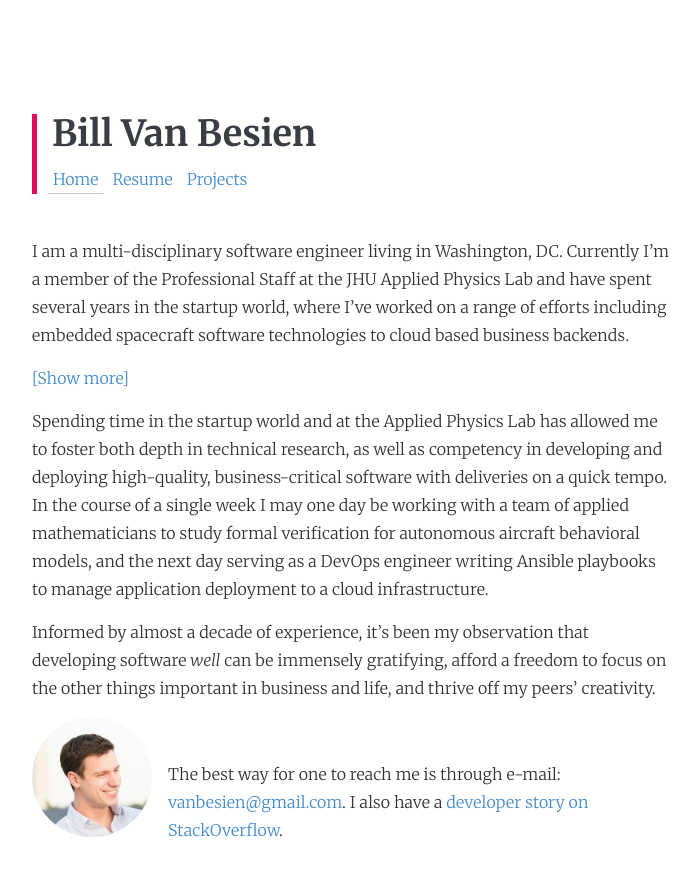
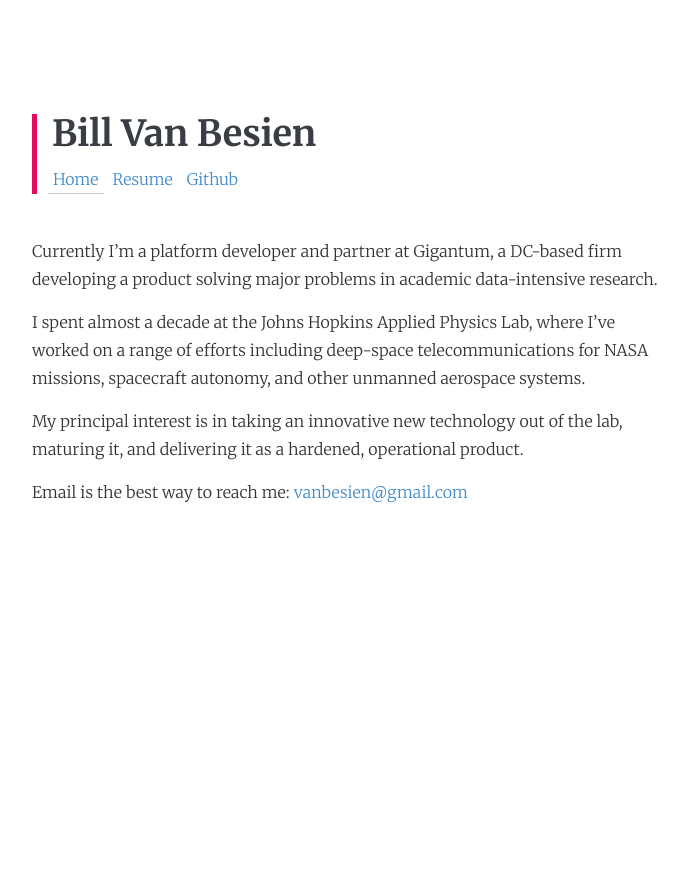
Before and after one commit to billvb/billvb.github.io, a Jekyll site: the page built from index.md, in a window 1280 px wide. Shown: the top 876 px of the page, without its empty margins (38-737 px from the left). Built offline with Jekyll 4.4.1, drawn with Linux system fonts in a browser that asks for light colours; nearby versions of some CDN libraries.

Commit message:
New text

```diff
--- a/_layouts/base.html
+++ b/_layouts/base.html
@@ -25,7 +25,10 @@
                 <ul class="nav nav-pills" id="pages-menu">
                     <li {% if page.title == "Home" %}class="active"{% endif %}><a href="/">Home</a></li>
                     <li {% if page.title == "Resume" %}class="active"{% endif %}><a href="/resume.html">Resume</a></li>
-                    <li {% if page.title == "Projects" %}class="active"{% endif %}><a href="/projects.html">Projects</a></li>
+                    <li><a href="http://github.com/billvb" target="_blank">Github</a></li>
+                    <!--
+		    <li {% if page.title == "Projects" %}class="active"{% endif %}><a href="/projects.html">Projects</a></li>
+		    -->
                 </ul>
             </div>
       </div>
--- a/index.md
+++ b/index.md
@@ -3,25 +3,10 @@ title: Home
 layout: base
 ---
 
-I am a multi-disciplinary software engineer living in Washington, DC. Currently I'm a member of the Professional Staff at the JHU Applied Physics Lab and have spent several years in the startup world, where I've worked on a range of efforts including embedded spacecraft software technologies to cloud based business backends.
+Currently I'm a platform developer and partner at Gigantum, a DC-based firm developing a product solving major problems in academic data-intensive research.
 
-<a id="read_less_link" href="#">[Show less]</a>
+I spent almost a decade at the Johns Hopkins Applied Physics Lab, where I've worked on a range of efforts including deep-space telecommunications for NASA missions, spacecraft autonomy, and other unmanned aerospace systems.
 
-<span class="read_more_content">
-I spend most of my time in the spacecraft flight software group at the Johns Hopkins University Applied Physics Lab (JHUAPL), where much of my work involves the R&amp;D, operations, and analysis of technologies for several NASA space missions. Over the years these missions have included Solar Probe, the Van Allen Probes, EPOXI, and Messenger. More recently, my research and development efforts have been in safety systems for autonomous aircraft. I've also worked on cyber security issues as pertaining to space flight operations, which has been a very interesting - to say the least.
-</span>
+My principal interest is in taking an innovative new technology out of the lab, maturing it, and delivering it as a hardened, operational product.
 
-<span class="read_more_content">
-From 2013 until 2016 I also became a member of the tech team at Nextility, a rapidly-growing energy-services startup located in DC, where I spent a few days each week. My work there included the development of SCADA systems for solar hardware and a framework to collect and normalize daily pricing data from major East Coast gas and electricity utilities, which is one of the key ingredients for enabling its brokerage line-of-business.
-</span>
-
-<a id="read_more_link" href="#">[Show more]</a>
-
-Spending time in the startup world and at the Applied Physics Lab has allowed me to foster both depth in technical research, as well as competency in developing and deploying high-quality, business-critical software with deliveries on a quick tempo. In the course of a single week I may one day be working with a team of applied mathematicians to study formal verification for autonomous aircraft behavioral models, and the next day serving as a DevOps engineer writing Ansible playbooks to manage application deployment to a cloud infrastructure.
-
-Informed by almost a decade of experience, it's been my observation that developing software *well* can be immensely gratifying, afford a freedom to focus on the other things important in business and life, and thrive off my peers' creativity.
-
-<img id="my-photo" src="/resources/images/BB-10.jpg" />
-
-<br />
-The best way for one to reach me is through e-mail: [vanbesien@gmail.com](mailto:vanbesien@gmail.com). I also have a [developer story on StackOverflow](http://stackoverflow.com/story/billvb).
+Email is the best way to reach me: [vanbesien@gmail.com](mailto:vanbesien@gmail.com)
--- a/resources/stylesheets/billvb.css
+++ b/resources/stylesheets/billvb.css
@@ -53,7 +53,7 @@ p {
 
 .nav-pills>li>a:hover,
 .nav-pills>li>a:focus {
-    background-color: #fff;
+    background-color: transparent;
     color: #428bca;
     border: 1px solid transparent;
     border-bottom: 1px solid #ccc;
```
Also changed, not shown: resume.md (+11 -8 lines).
